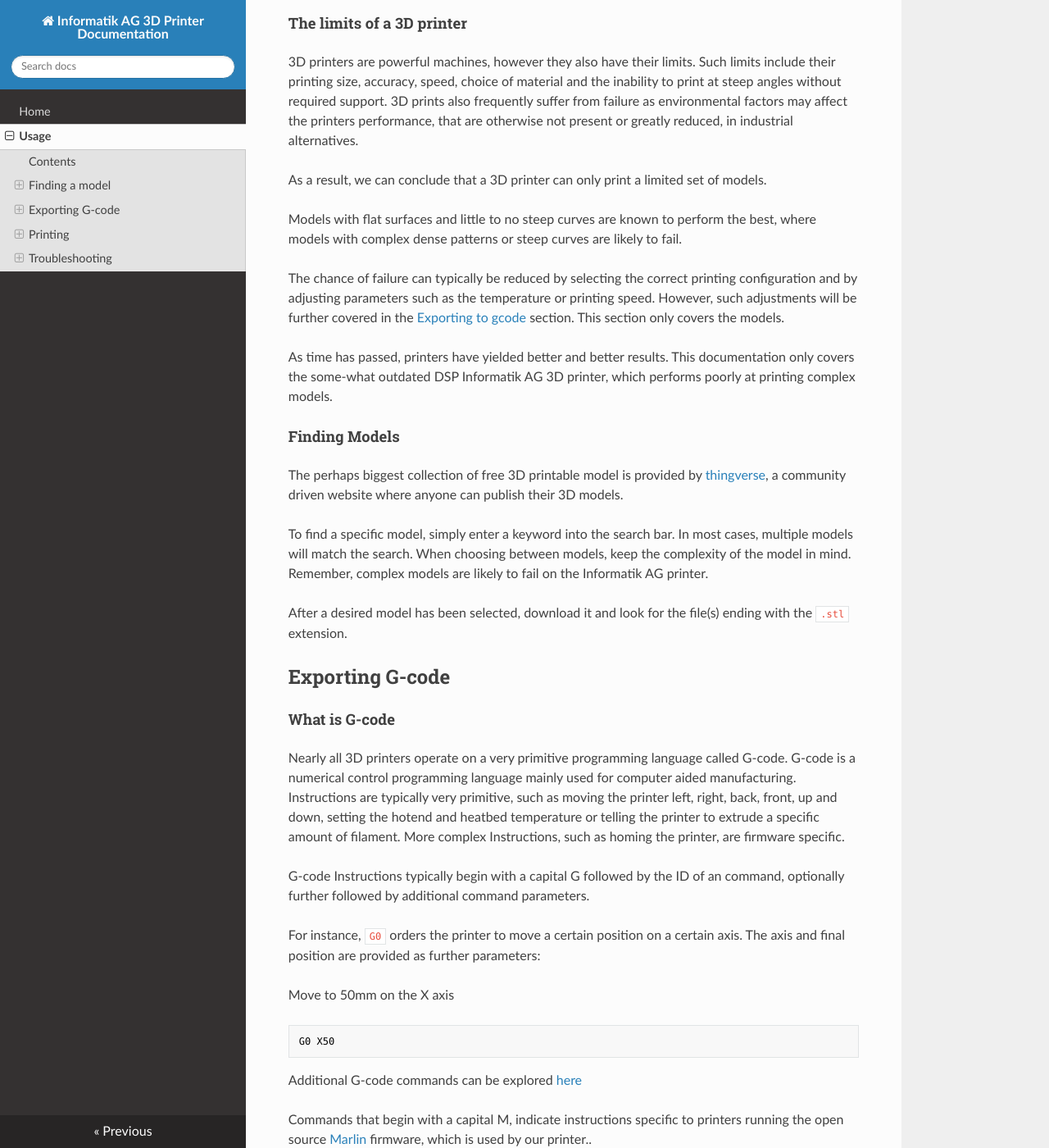
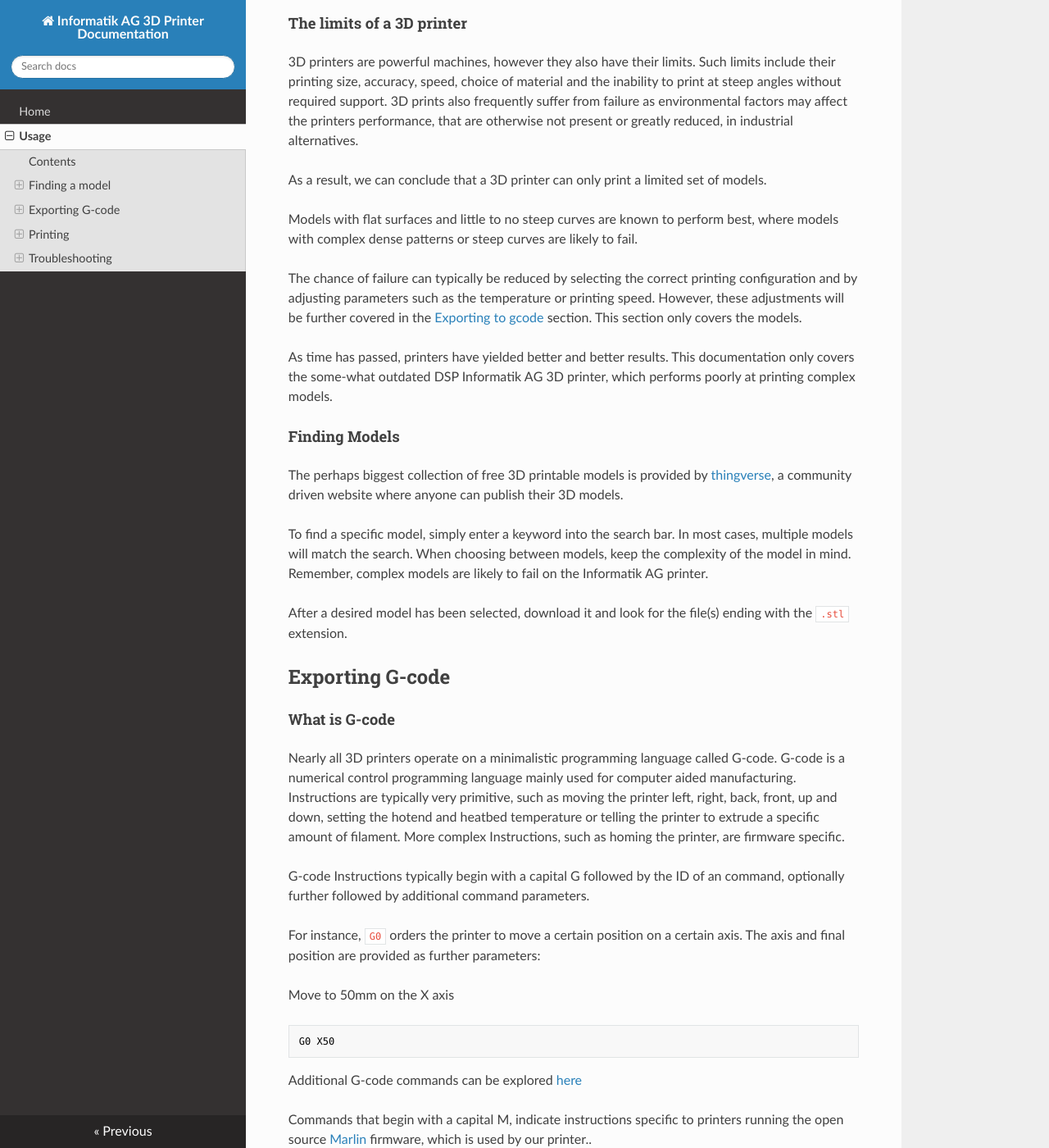
Before and after one commit to DSP-Informatik-AG/3DPrinter-Docs, an MkDocs documentation site: the page built from docs/Usage.md, in a window 1280 px wide and 1400 px high, scrolled down 712 px. Shown: the whole window at 82% size. Built offline with MkDocs 1.6.1, drawn with Linux system fonts in a browser that asks for light colours; nearby versions of some CDN libraries; old or Windows-style settings are respelled for this version of MkDocs; some of the changed text lies outside the part shown.

Commit message:
Usage: Yet another revision
Signed-off-by: Patrick Pedersen <ctx.xda@gmail.com>

```diff
--- a/docs/Usage.md
+++ b/docs/Usage.md
@@ -17,7 +17,6 @@ The following section covers everything from finding and downloading models, to
 	- [Printing](#printing)
 - [Troubleshooting](#troubleshooting)
 
-
 ## Finding a model
 
 #### The limits of a 3D printer
@@ -26,15 +25,15 @@ The following section covers everything from finding and downloading models, to
 
 As a result, we can conclude that a 3D printer can only print a limited set of models.
 
-Models with flat surfaces and little to no steep curves are known to perform the best, where models with complex dense patterns or steep curves are likely to fail.
+Models with flat surfaces and little to no steep curves are known to perform best, where models with complex dense patterns or steep curves are likely to fail.
 
-The chance of failure can typically be reduced by selecting the correct printing configuration and by adjusting parameters such as the temperature or printing speed. However, such adjustments will be further covered in the [Exporting to gcode](#exporting-to-gcode) section. This section only covers the models.
+The chance of failure can typically be reduced by selecting the correct printing configuration and by adjusting parameters such as the temperature or printing speed. However, these adjustments will be further covered in the [Exporting to gcode](#exporting-to-gcode) section. This section only covers the models.
 
 As time has passed, printers have yielded better and better results. This documentation only covers the some-what outdated DSP Informatik AG 3D printer, which performs poorly at printing complex models.
 
 #### Finding Models
 
-The perhaps biggest collection of free 3D printable model is provided by [thingverse](thingverse.com), a community driven website where anyone can publish their 3D models.
+The perhaps biggest collection of free 3D printable models is provided by [thingverse](thingverse.com), a community driven website where anyone can publish their 3D models.
 
 To find a specific model, simply enter a keyword into the search bar. In most cases, multiple models will match the search. When choosing between models, keep the complexity of the model in mind. Remember, complex models are likely to fail on the Informatik AG printer.
 
@@ -44,7 +43,7 @@ After a desired model has been selected, download it and look for the file(s) en
 
 #### What is G-code
 
-Nearly all 3D printers operate on a very primitive programming language called G-code. G-code is a numerical control programming language mainly used for computer aided manufacturing. Instructions are typically very primitive, such as moving the printer left, right, back, front, up and down, setting the hotend and heatbed temperature or telling the printer to extrude a specific amount of filament. More complex Instructions, such as homing the printer, are firmware specific.
+Nearly all 3D printers operate on a minimalistic programming language called G-code. G-code is a numerical control programming language mainly used for computer aided manufacturing. Instructions are typically very primitive, such as moving the printer left, right, back, front, up and down, setting the hotend and heatbed temperature or telling the printer to extrude a specific amount of filament. More complex Instructions, such as homing the printer, are firmware specific.
 
 G-code Instructions typically begin with a capital G followed by the ID of an command, optionally further followed by additional command parameters.
 
@@ -63,17 +62,17 @@ Commands that begin with a capital M, indicate instructions specific to printers
 
 For a 3D printer to print a provided model, it must first be split into layers. This process is called slicing. There is a variety of slicing software available, however, we are relying on [Slic3r](http://slic3r.org/). Slicing software takes a model, splits it into layers of given size, such as 0.1mm and then converts those layers into G-code. The generated gcode contains all the necessary instructions to print the model layer by layer. Additionally, slicing software will try its best optimize the print, and will often use tricks to save filament, such as the usage of infill patterns.
 
-Infill is used to fill the inside of a 3D print. It is never recommended to print with full (100%) infill, instead infill patterns are used which will only fill the inside of an just enough to make the print stable enough and provide enough support for filament to rest on.
+Infill is used to fill the inside of a 3D print. It is never recommended to print with full (100%) infill, instead infill patterns are used which will only fill the inside of an just enough to provide strength and enough support for filament to rest on.
 
 ![Infill](img/Infill.jpg)
 
-The optimal infill pattern often depends on the model that is being printed. Because the Informatik AG 3D printer frequently fails on complex dense patters, it is recommended to use very basic infill patterns such as a concentric infill.
+The optimal infill pattern often depends on the model that is being printed. Because the Informatik AG 3D printer frequently fails on more complex models, it is recommended to use very basic infill patterns such as a concentric infill.
 
-Slicing software allows to configure many more parameters, such as the printing speed, temperature, use of supports and more...
+Slicing software allows to configure many more parameters, including the printing speed, temperature, use of supports and more...
 
 #### Slic3r Usage
 
-The slicing software of our choice is Slic3r, which may be obtained from their [official site](http://slic3r.org/). When opening slic3r for the first time, it will ask printer data. This can be skipped as configurations are already provided by us. Simply close the wizard and download a desired configuration from our [configuration repository](https://github.com/DSP-Informatik-AG/Slic3r-Configs).
+The slicing software of our choice is Slic3r, which may be obtained from their [official site](http://slic3r.org/). When opening slic3r for the first time, it will ask for printer data. This can be skipped as configurations are already provided by us. Simply close the wizard and download a desired configuration from our [configuration repository](https://github.com/DSP-Informatik-AG/Slic3r-Configs).
 
 After a configuration has been downloaded, it can be imported from the top menu by going to `File > Load Config...`. The shortcut `CTRL + L` may also be used. From there, browse and select the downloaded configuration.
 
@@ -86,17 +85,17 @@ The model can be easily imported either by clicking on the add button, positione
 #### Pronterface
 Now to the exiting part. To print a model, we must use software that can communicate with the 3D printer. Printrun is a set of software and tools that allow just that. It can be downloaded from the official [Printrun page](http://www.pronterface.com/).
 
-From the provided software, we will only be working with Pronterface, a primitive interface to communicate with the 3D printer.
+From the provided software, we will only be working with Pronterface, a simple graphical interface to communicate with the 3D printer.
 
 Before opening using Pronterface however, the printer must be connected to your computer via USB. Additionally, **ensure that the printer is plugged in and that its power supply is turned on**.
 
 Once the printer has been been connected via USB, click the connect button in the top left.
 
-Congratulations, you should now me connected to the printer!
+**Congratulations**, you should now me connected to the printer!
 
 #### Printing
 
-Before printing, various safety hazards should be put into consideration. Remember that the hotend is running at a temperature of around *200C*!
+Prior printing, various safety hazards should be put into consideration. Remember that the hotend is running at a temperature of around *200C*!
 
 **Under no circumstances should you ever lay your hands onto the headbed while printing!**
 
```
Also changed, not shown: other parts of docs/Usage.md (+5 -5 lines).
